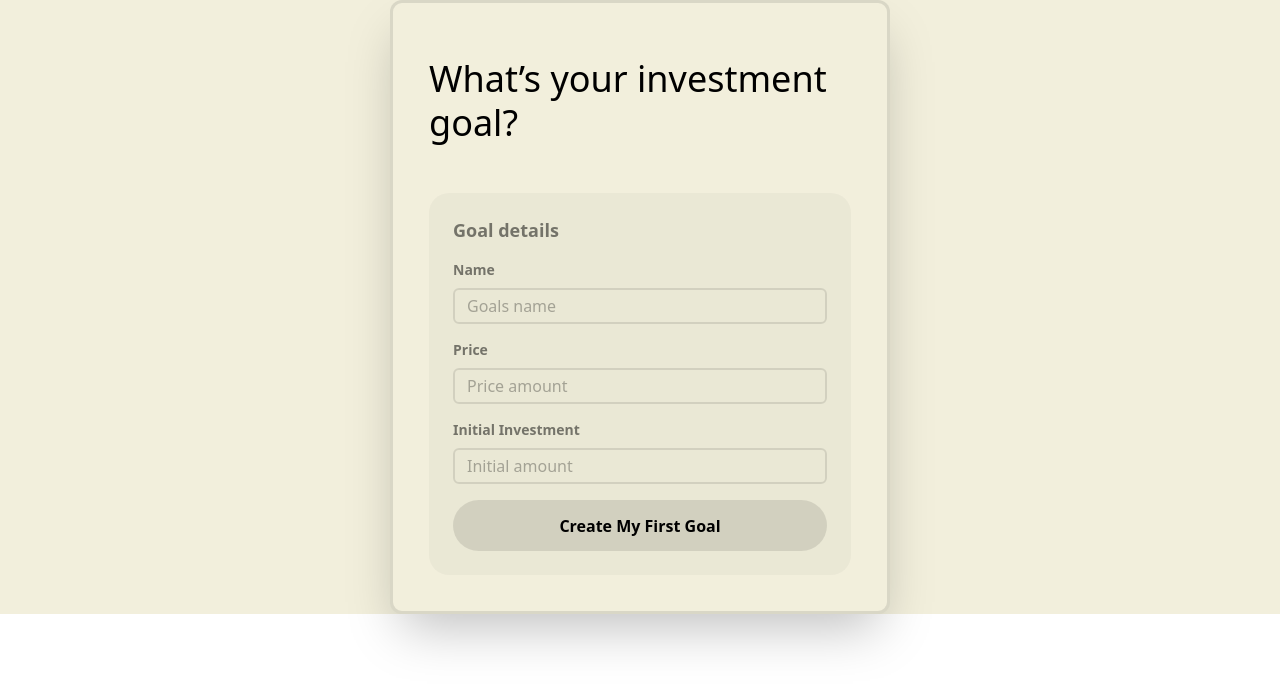
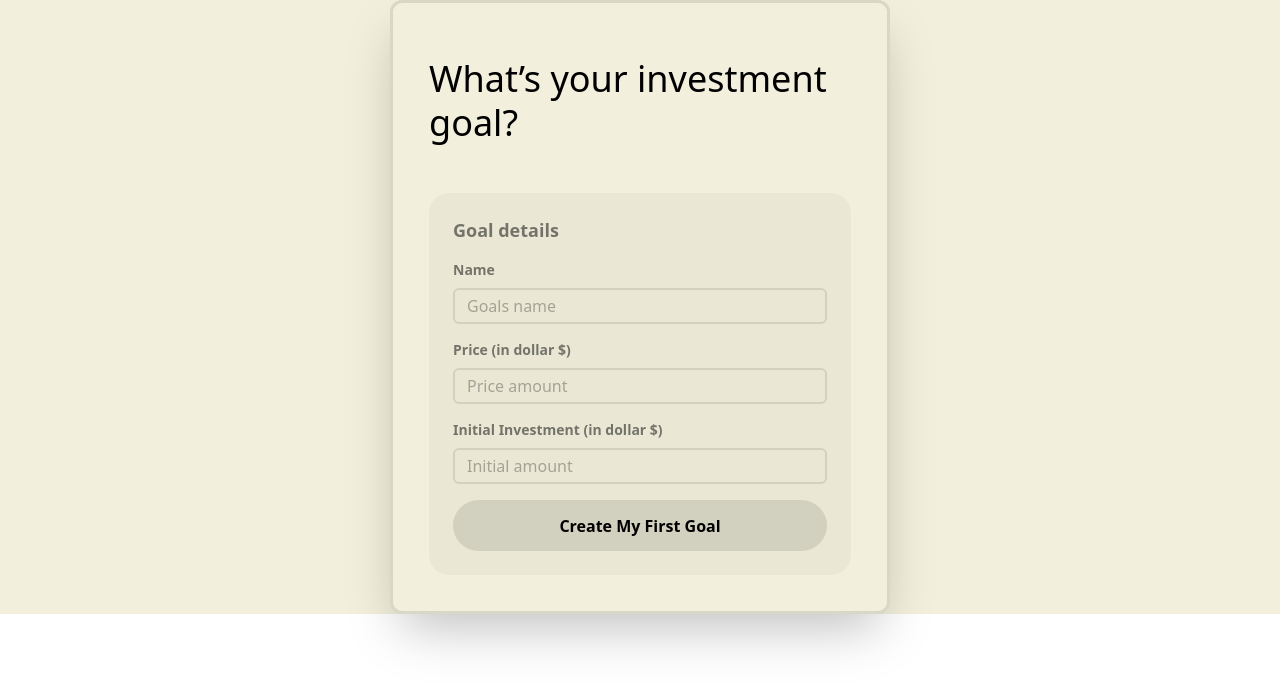
Before and after one commit to abielzulio/upvest, a Next.js app: page /new in a window 1280 px wide. Shown: the top 688 px of the page. Built offline with nearby package versions, Linux system fonts and the light colour scheme.

Commit message:
fix: add dollar in label

```diff
--- a/components/Item/NewItemForm.tsx
+++ b/components/Item/NewItemForm.tsx
@@ -60,7 +60,7 @@ export const NewItemForm = ({
       </div>
       <div className="flex flex-col gap-[8px]">
         <label htmlFor="price" className="text-sm opacity-50 font-semibold">
-          Price
+          Price (in dollar $)
         </label>
         <input
           type="number"
@@ -74,7 +74,7 @@ export const NewItemForm = ({
       </div>
       <div className="flex flex-col gap-[8px]">
         <label htmlFor="initial" className="text-sm opacity-50 font-semibold">
-          Initial Investment
+          Initial Investment (in dollar $)
         </label>
         <input
           type="number"
```
